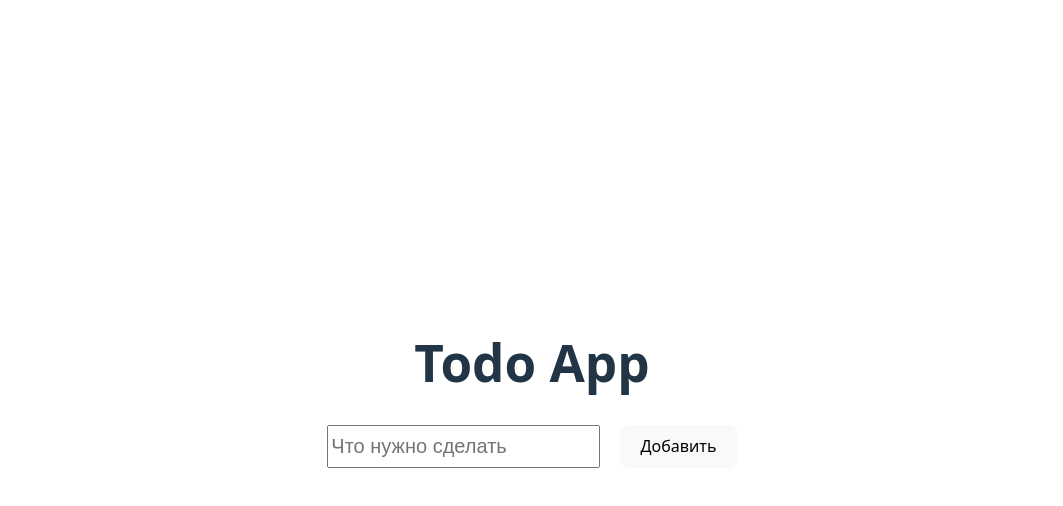
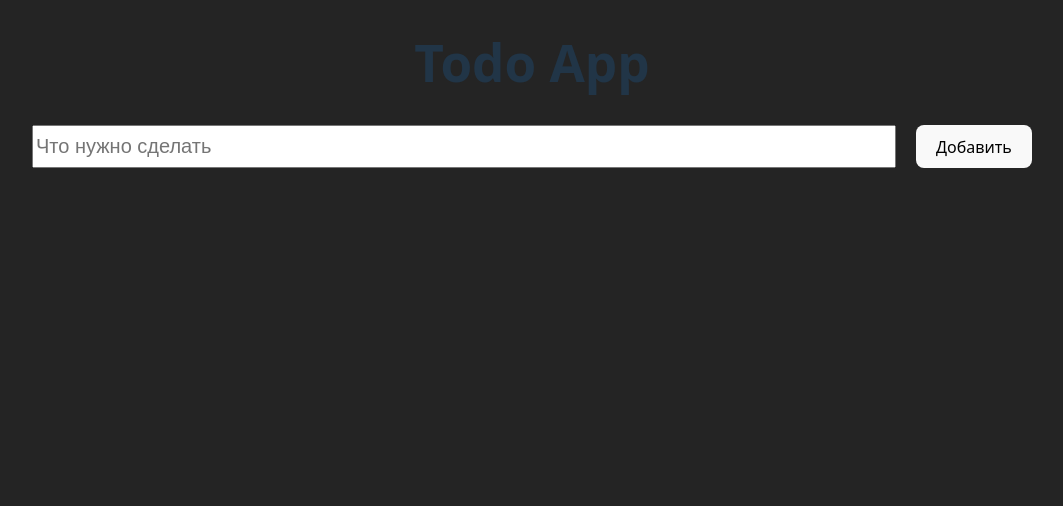
Before and after one commit to igor-gordeev-24-7/ToDo, a React (Vite) app: page / in a window 1280 px wide. Shown: the top 506 px of the page, without its empty margins (108-1171 px from the left). Built offline with nearby package versions, Linux system fonts and the light colour scheme.

Commit message:
Изменены стили

```diff
--- a/src/index.scss
+++ b/src/index.scss
@@ -1,3 +1,11 @@
+#root {
+  width: 100%;
+  height: 100vh;
+  display: flex;
+  flex-direction: column;
+  box-sizing: border-box;
+}
+
 :root {
   font-family: system-ui, Avenir, Helvetica, Arial, sans-serif;
   line-height: 1.5;
@@ -14,9 +22,10 @@
 }
 
 body {
-  display: flex;
-  align-items: center;
-  justify-content: center;
+  margin: 0;
+  padding: 0;
+  min-height: 100vh;
+  background-color: #242424;
 }
 
 a {
@@ -26,14 +35,6 @@ a {
 }
 a:hover {
   color: #535bf2;
-}
-
-body {
-  margin: 0;
-  display: flex;
-  place-items: center;
-  min-width: 320px;
-  min-height: 100vh;
 }
 
 h1 {
@@ -50,6 +51,7 @@ li {
 }
 
 button {
+  display: block;
   border-radius: 8px;
   border: 1px solid transparent;
   padding: 0.6em 1.2em;
```
